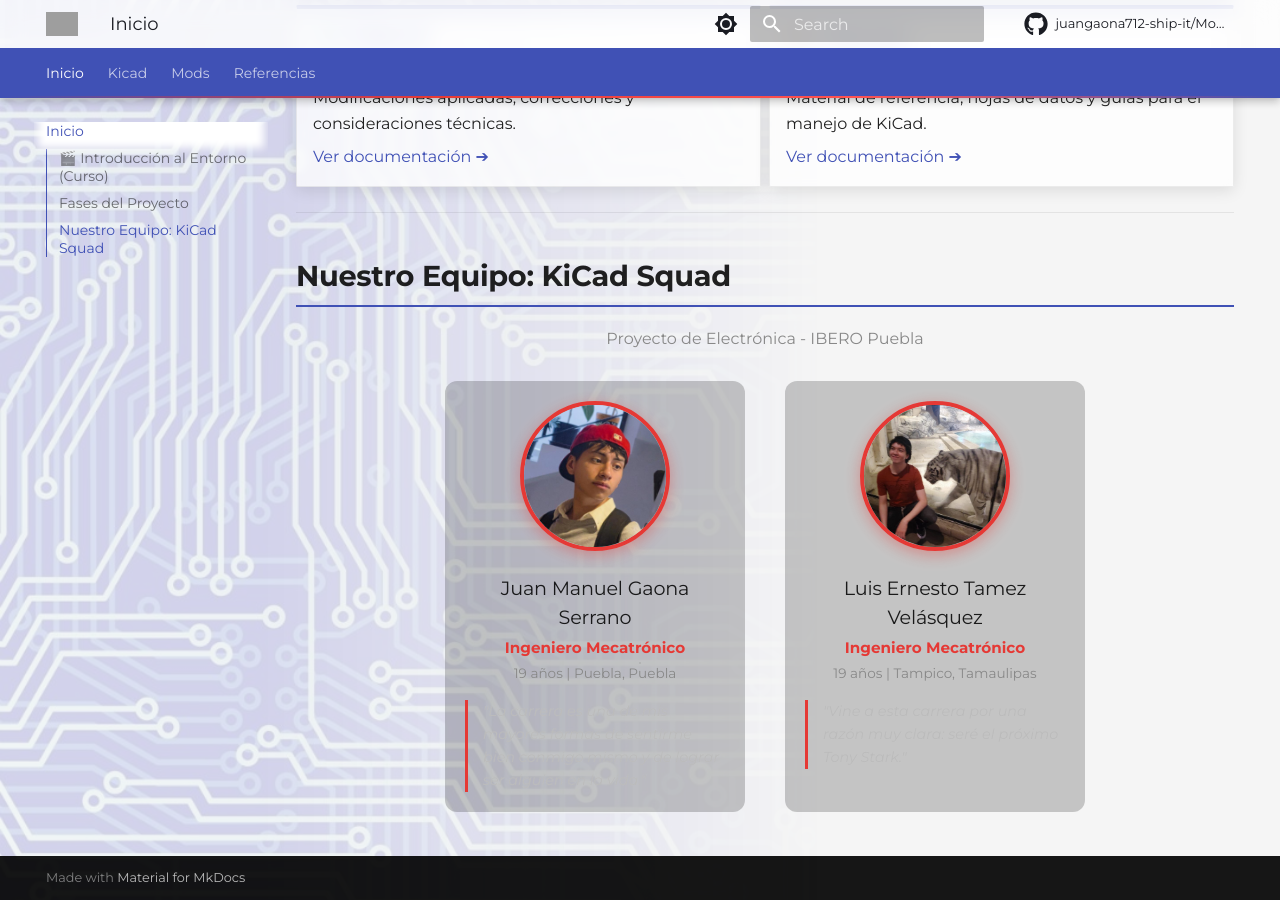
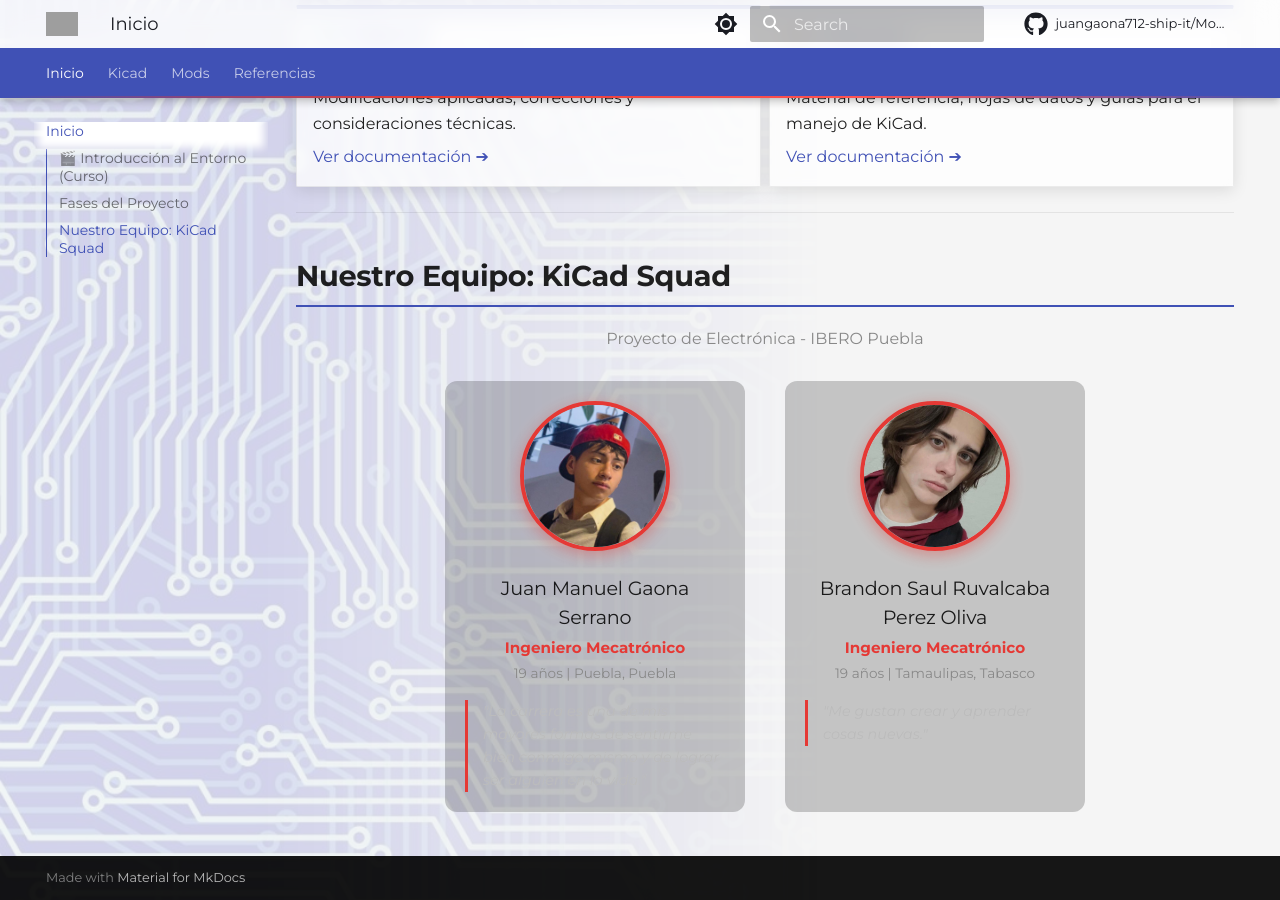
Before and after one commit to juangaona712-ship-it/MonoFab-, an MkDocs documentation site: the page built from docs/index.md, in a window 1280 px wide and 900 px high, scrolled down 1587 px. Built offline with MkDocs 1.6.1 and Material for MkDocs 9.7.7, drawn with Linux system fonts in a browser that asks for light colours; comment, search, counter and statistics services are not loaded; grey boxes are pictures that could not be loaded.

Commit message:
Update index.md

```diff
--- a/docs/index.md
+++ b/docs/index.md
@@ -103,12 +103,12 @@ Si apenas estás comenzando, te recomendamos ver el primer episodio del curso **
 
   <!-- Luis -->
   <div style="width: 300px; margin-bottom: 20px; background: rgba(0,0,0,0.2); padding: 20px; border-radius: 12px;">
-    <img src="img/luis.jpg" style="width: 150px; height: 150px; object-fit: cover; border-radius: 50%; border: 4px solid #e53935; box-shadow: 0 4px 15px rgba(229, 57, 53, 0.4); margin: 0 auto;">
-    <h3 style="margin-bottom: 5px; margin-top: 15px; font-size: 1.2em;">Luis Ernesto Tamez Velásquez</h3>
+    <img src="img/brandon.jpg" style="width: 150px; height: 150px; object-fit: cover; border-radius: 50%; border: 4px solid #e53935; box-shadow: 0 4px 15px rgba(229, 57, 53, 0.4); margin: 0 auto;">
+    <h3 style="margin-bottom: 5px; margin-top: 15px; font-size: 1.2em;">Brandon Saul Ruvalcaba Perez Oliva</h3>
     <p style="color: #e53935; font-weight: bold; margin: 0; font-size: 0.95em;">Ingeniero Mecatrónico</p>
-    <p style="color: #888; font-size: 0.85em; margin-top: 2px; margin-bottom: 15px;">19 años | Tampico, Tamaulipas</p>
+    <p style="color: #888; font-size: 0.85em; margin-top: 2px; margin-bottom: 15px;">19 años | Tamaulipas, Tabasco</p>
     <blockquote style="font-size: 0.9em; color: #bbb; border-left: 3px solid #e53935; text-align: left; padding-left: 15px; margin: 0; font-style: italic;">
-      "Vine a esta carrera por una razón muy clara: seré el próximo Tony Stark."
+      "Me gustan crear y aprender cosas nuevas."
     </blockquote>
   </div>
 
```
